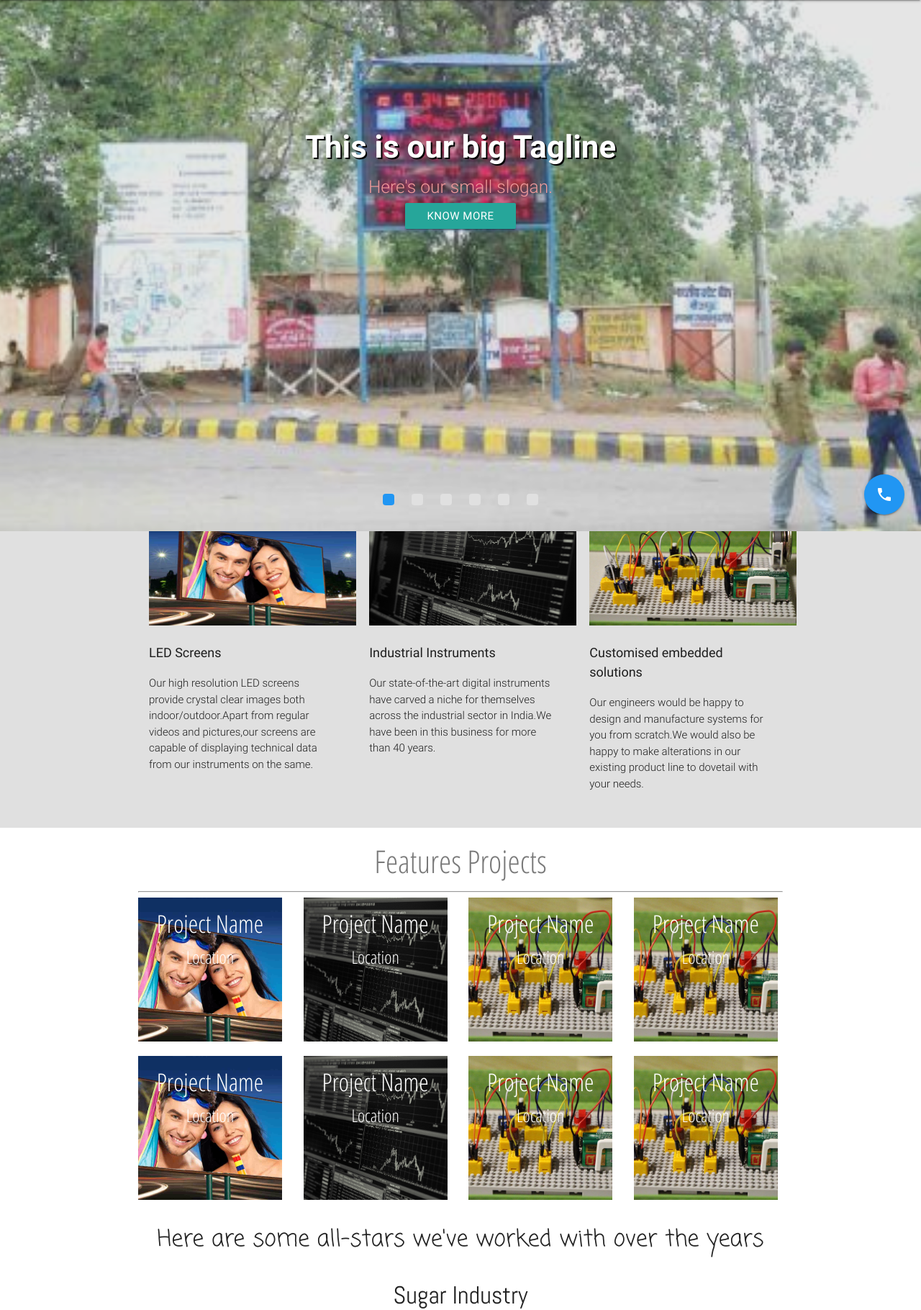
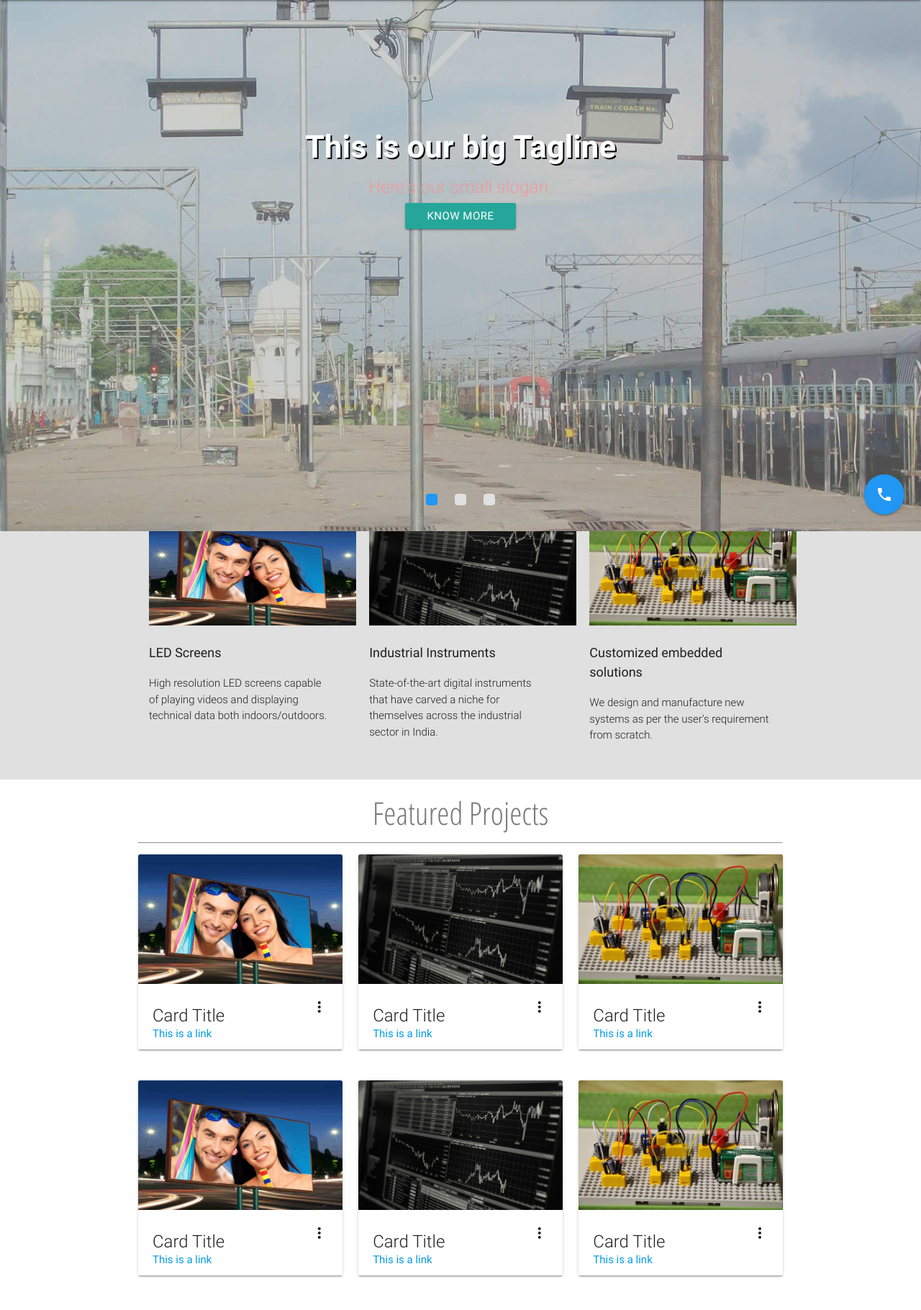
Before and after one commit to abhishek-8/electromed, a PHP site: page /home.html in a window 1280 px wide. Shown: the part 62-1882 px from the top of the page at 72% size. Run offline with PHP 8.4, Linux system fonts and the light colour scheme; some libraries are stand-ins or nearby versions.

Commit message:
project cards

```diff
--- a/about.html
+++ b/about.html
@@ -94,7 +94,7 @@
           <ul class="right hide-on-med-and-down">
             <li><a href="home.html" class="navLink">Home</a></li>
             <li class="active"><a href="about.html" class="navLink">About Us</a></li>
-            <li><a href="" class="dropdown-button navLink" data-activates="products">Products<i class="material-icons right">arrow_drop_down</i></a></li>
+            <li><a href="product_list.html" class="dropdown-button navLink" data-activates="products">Products<i class="material-icons right">arrow_drop_down</i></a></li>
             <li><a href="contactForm.html" class="navLink">Contact Us</a></li>
           </ul>
           <!--<ul id="nav-mobile" class="side-nav">
@@ -293,7 +293,7 @@
         </div>
       </div>
       <div class="col l4">
-        <div class="card">
+        <div class="card parent">
           <div class="card-image waves-effect waves-block waves-light">
             <img class="activator" height="180" src="photos/temp_cont1.jpg">
           </div>
--- a/css/style.css
+++ b/css/style.css
@@ -6,71 +6,43 @@ body{
   background: #f5f5f5;
 }*/
 .cover-pic{
-   -webkit-filter: opacity(75%); /* Safari */
-    filter: opacity(75%);
+   -webkit-filter: opacity(50%); /* Safari */
+    filter: opacity(50%);
 }
 .parent {
-  height:200px;
-  width:200px;
    overflow: hidden;
 }
 .image1 {
-  width: 100%;
-  height: 100%;
-  background-color: black; /* fallback color */
-  background-image: url("../card1.jpg");
-  background-position: center;
-  background-size: cover;
   transition: all .5s;
   overflow: hidden;
 }
 .image2 {
   width: 100%;
   height: 100%;
-  background-color: black; /* fallback color */
-  background-image: url("../card2.jpg");
-  background-position: center;
-  background-size: cover;
   transition: all .5s;
   overflow: hidden;
 }
 .image3 {
   width: 100%;
   height: 100%;
-  background-color: black; /* fallback color */
-  background-image: url("../card3.jpg");
-  background-position: center;
-  background-size: cover;
   transition: all .5s;
   overflow: hidden;
 }
 .image4 {
   width: 100%;
   height: 100%;
-  background-color: black; /* fallback color */
-  background-image: url("../card2.jpg");
-  background-position: center;
-  background-size: cover;
   transition: all .5s;
   overflow: hidden;
 }
 .image5 {
   width: 100%;
   height: 100%;
-  background-color: black; /* fallback color */
-  background-image: url("../card3.jpg");
-  background-position: center;
-  background-size: cover;
   transition: all .5s;
   overflow: hidden;
 }
 .image6 {
   width: 100%;
   height: 100%;
-  background-color: black; /* fallback color */
-  background-image: url("../card1.jpg");
-  background-position: center;
-  background-size: cover;
   transition: all .5s;
   overflow: hidden;
 }
@@ -129,6 +101,9 @@ body{
  background-size:contain;
  background-repeat:   no-repeat;
  /*background-position:center*/
+}
+.over-img{
+  background: rgba(0, 0, 0, 0.4);
 }
 
 #home_content{
--- a/home.html
+++ b/home.html
@@ -81,7 +81,7 @@
           <ul class="right hide-on-med-and-down">
             <li class="active"><a href="home.html" class="navLink">Home</a></li>
             <li><a href="about.html" class="navLink">About Us</a></li>
-            <li><a href="#" class="dropdown-button navLink" data-activates="products">Products<i class="material-icons right">arrow_drop_down</i></a></li>
+            <li><a href="product_list.html" class="dropdown-button navLink" data-activates="products">Products<i class="material-icons right">arrow_drop_down</i></a></li>
             <li><a href="contactForm.html" class="navLink">Contact Us</a></li>
           </ul>
 
@@ -97,10 +97,11 @@
         </div>
       </nav>
     </div>
+
     <div class="slider fullscreen" >
       <ul class="slides">
         <li>
-          <img class="cover-pic" src="cover/3.jpg"> <!-- random image -->
+          <img class="cover-pic" src="cover/cover3.jpg"> <!-- random image -->
           <div class="caption center-align">
             <h3><b>This is our big Tagline</b></h3>
             <h5 class="light red-text text-lighten-3">Here's our small slogan.</h5>
@@ -108,7 +109,7 @@
           </div>
         </li>
         <li>
-          <img class="cover-pic" src="cover/4.jpg"> <!-- random image -->
+          <img class="cover-pic" src="cover/cover2.jpg"> <!-- random image -->
           <div class="caption left-align">
             <h3><b>Left Aligned Caption</b></h3>
             <h5 class="light grey-text text-lighten-3">Here's our small slogan.</h5>
@@ -117,33 +118,7 @@
         </li>
 
         <li>
-          <img class="cover-pic" src="cover/mahabal2.jpg"> <!-- random image -->
-          <div class="caption right-align">
-            <h3><b>Right Aligned Caption</b></h3>
-            <h5 class="light grey-text text-lighten-3">Here's our small slogan.</h5>
-            <a class="btn">Know more</a>
-          </div>
-        </li>
-
-        <li>
-          <img class="cover-pic" src="cover/patna_rlw_stn.jpg"> <!-- random image -->
-          <div class="caption right-align">
-            <h3><b>Right Aligned Caption</b></h3>
-            <h5 class="light grey-text text-lighten-3">Here's our small slogan.</h5>
-            <a class="btn">Know more</a>
-          </div>
-        </li>
-        <li>
-          <img class="cover-pic" src="cover/rihand2.jpg"> <!-- random image -->
-          <div class="caption right-align">
-            <h3><b>We believe in technology</b></h3>
-            <h5 class="light grey-text text-lighten-3">Here's our small slogan.</h5>
-            <a class="btn">Know more</a>
-          </div>
-        </li>
-
-        <li>
-          <img class="cover-pic" src="cover/rihand6.jpg"> <!-- random image -->
+          <img class="cover-pic" src="cover/cover1.jpg"> <!-- random image -->
           <div class="caption right-align">
             <h3><b>Right Aligned Caption</b></h3>
             <h5 class="light grey-text text-lighten-3">Here's our small slogan.</h5>
@@ -152,10 +127,11 @@
         </li>
       </ul>
     </div>
+
     <div class="container-fluid" id="home_content">
       <div class="container">
         <br>
-        <h4 style="font-size:20px;">ELECTROMED DESIGNS, MANUFACTURES AND SUPPLIE LED SCREENS AND DIGITAL INSTRUMENTS</h4>
+        <h4 style="font-size:20px;">ELECTROMED DESIGNS, MANUFACTURES AND SUPPLIES LED SCREENS AND DIGITAL INSTRUMENTS</h4>
         <div class="section">
           <!--   Icon Section   -->
           <div class="row">
@@ -164,7 +140,7 @@
                 <img  height="162" width="288" src="card1.jpg">
 
                 <p style="font-size:18px;">LED Screens</p>
-                <p class="light">Our high resolution LED screens provide crystal clear images both indoor/outdoor.Apart from regular videos and pictures,our screens are capable of displaying technical data from our instruments on the same.</p><br>
+                <p class="light">High resolution LED screens capable of playing videos and displaying technical data both indoors/outdoors.</p><br>
               </div>
             </div>
             <div class="col s12 m3 l4">
@@ -172,7 +148,7 @@
                 <img  height="162" width="288" src="card2.jpg">
 
                 <p style="font-size:18px;">Industrial Instruments</p>
-                <p class="light">Our state-of-the-art digital instruments have carved a niche for themselves across the industrial sector in India.We have been in this business for more than 40 years.</p>
+                <p class="light">State-of-the-art digital instruments that have carved a niche for themselves across the industrial sector in India.</p>
               </div>
             </div>
 
@@ -180,8 +156,8 @@
               <div class="icon-block hoverable">
                 <img  height="162" width="288" src="card3.jpg">
 
-                <p style="font-size:18px;">Customised embedded solutions</p>
-                <p class="light">Our engineers would be happy to design and manufacture systems for you from scratch.We would also be happy to make alterations in our existing product line to dovetail with your needs.</p>
+                <p style="font-size:18px;">Customized embedded solutions</p>
+                <p class="light"> We design and manufacture new systems as per the user's requirement from scratch.</p>
               </div>
             </div>
           </div>
@@ -193,83 +169,118 @@
 
 
     <div class="container">
-    <h3 class="headName">Features Projects</h3>
+    <h3 class="headName">Featured Projects</h3>
     <hr>
+
     <div class="row">
-    <div class="col l2">
-    <div class="parent">
-      <div class="image1">
-       <h4 class="headNamev3">Project Name</h4>
-        <h5 class="headNamev3">Location</h5>
+
+    <div class="col l4">
+   <div class="card parent">
+          <div class="card-image image1 waves-effect waves-block waves-light">
+            <img class="activator" height="180" src="card1.jpg">
           </div>
+          <div class="card-content" style="line-height: 20%;">
+            <span class="card-title activator grey-text text-darken-4">Card Title<i class="material-icons right">more_vert</i></span>
+            <p><a href="#">This is a link</a></p>
           </div>
-    </div>
-    <div class="col l2 offset-l1">
-    <div class="parent">
-      <div class="image2">
-      <h4 class="headNamev3">Project Name</h4>
-        <h5 class="headNamev3">Location</h5>
-      </div>
-    </div>
-    </div>
-    <div class="col l2 offset-l1">
-    <div class="parent">
-      <div class="image3">
-      <h4 class="headNamev3">Project Name</h4>
-        <h5 class="headNamev3">Location</h5>
+          <div class="card-reveal">
+            <span class="card-title grey-text text-darken-4" >Card Title<i class="material-icons right">close</i></span>
+            <p>Here is some more information about this product that is only revealed once clicked on.</p>
           </div>
         </div>
     </div>
 
-    <div class="col l2 offset-l1">
-    <div class="parent">
-      <div class="image3">
-      <h4 class="headNamev3">Project Name</h4>
-        <h5 class="headNamev3">Location</h5>
+
+    <div class="col l4">
+   <div class="card parent">
+          <div class="card-image image1 waves-effect waves-block waves-light">
+            <img class="activator" height="180" src="card2.jpg">
+          </div>
+          <div class="card-content" style="line-height: 20%;">
+            <span class="card-title activator grey-text text-darken-4">Card Title<i class="material-icons right">more_vert</i></span>
+            <p><a href="#">This is a link</a></p>
+          </div>
+          <div class="card-reveal">
+            <span class="card-title grey-text text-darken-4" >Card Title<i class="material-icons right">close</i></span>
+            <p>Here is some more information about this product that is only revealed once clicked on.</p>
+          </div>
+        </div>
+    </div>
+
+    <div class="col l4">
+    <div class="card parent">
+          <div class="card-image image1 waves-effect waves-block waves-light">
+            <img class="activator" height="180" src="card3.jpg">
+          </div>
+          <div class="card-content" style="line-height: 20%;">
+            <span class="card-title activator grey-text text-darken-4">Card Title<i class="material-icons right">more_vert</i></span>
+            <p><a href="#">This is a link</a></p>
+          </div>
+          <div class="card-reveal">
+            <span class="card-title grey-text text-darken-4" >Card Title<i class="material-icons right">close</i></span>
+            <p>Here is some more information about this product that is only revealed once clicked on.</p>
           </div>
         </div>
     </div>
 
     </div>
 
+
+
     <div class="row">
-    <div class="col l2">
-    <div class="parent">
-      <div class="image1">
 
-      <h4 class="headNamev3">Project Name</h4>
-        <h5 class="headNamev3">Location</h5>
+    <div class="col l4">
+   <div class="card parent">
+          <div class="card-image image1 waves-effect waves-block waves-light">
+            <img class="activator" height="180" src="card1.jpg">
           </div>
+          <div class="card-content" style="line-height: 20%;">
+            <span class="card-title activator grey-text text-darken-4">Card Title<i class="material-icons right">more_vert</i></span>
+            <p><a href="#">This is a link</a></p>
           </div>
-    </div>
-    <div class="col l2 offset-l1">
-    <div class="parent">
-      <div class="image2">
-        <h4 class="headNamev3">Project Name</h4>
-        <h5 class="headNamev3">Location</h5>
-      </div>
-    </div>
-    </div>
-    <div class="col l2 offset-l1">
-    <div class="parent">
-      <div class="image3">
-      <h4 class="headNamev3">Project Name</h4>
-        <h5 class="headNamev3">Location</h5>
+          <div class="card-reveal">
+            <span class="card-title grey-text text-darken-4" >Card Title<i class="material-icons right">close</i></span>
+            <p>Here is some more information about this product that is only revealed once clicked on.</p>
           </div>
         </div>
     </div>
 
-    <div class="col l2 offset-l1">
-    <div class="parent">
-      <div class="image3">
-      <h4 class="headNamev3">Project Name</h4>
-        <h5 class="headNamev3">Location</h5>
+
+    <div class="col l4">
+   <div class="card parent">
+          <div class="card-image image1 waves-effect waves-block waves-light">
+            <img class="activator" height="180" src="card2.jpg">
+          </div>
+          <div class="card-content" style="line-height: 20%;">
+            <span class="card-title activator grey-text text-darken-4">Card Title<i class="material-icons right">more_vert</i></span>
+            <p><a href="#">This is a link</a></p>
+          </div>
+          <div class="card-reveal">
+            <span class="card-title grey-text text-darken-4" >Card Title<i class="material-icons right">close</i></span>
+            <p>Here is some more information about this product that is only revealed once clicked on.</p>
+          </div>
+        </div>
+    </div>
+
+    <div class="col l4">
+    <div class="card parent">
+          <div class="card-image image1 waves-effect waves-block waves-light">
+            <img class="activator" height="180" src="card3.jpg">
+          </div>
+          <div class="card-content" style="line-height: 20%;">
+            <span class="card-title activator grey-text text-darken-4">Card Title<i class="material-icons right">more_vert</i></span>
+            <p><a href="#">This is a link</a></p>
+          </div>
+          <div class="card-reveal">
+            <span class="card-title grey-text text-darken-4" >Card Title<i class="material-icons right">close</i></span>
+            <p>Here is some more information about this product that is only revealed once clicked on.</p>
           </div>
         </div>
     </div>
 
     </div>
     </div>
+
     <!--
     <h1 class="headName" >Products</h1>
     <hr>
@@ -330,6 +341,7 @@
       </div>
     </div>
     -->
+    <br>
     <center><p style="font-size:32px;font-family: 'Coming Soon', cursive;"><strong>Here are some all-stars we've worked with over the years</strong></p></center>
 
 
--- a/products.php
+++ b/products.php
@@ -109,7 +109,7 @@ $x= $_GET['id'];
           <ul class="right hide-on-med-and-down">
             <li><a href="home.html" class="navLink">Home</a></li>
             <li><a href="about.html" class="navLink">About Us</a></li>
-            <li class="active"><a href="" class="dropdown-button navLink" data-activates="products">Products<i class="material-icons right">arrow_drop_down</i></a></li>
+            <li class="active"><a href="product_list.html" class="dropdown-button navLink" data-activates="products">Products<i class="material-icons right">arrow_drop_down</i></a></li>
             <li><a href="contactForm.html" class="navLink">Contact Us</a></li>
           </ul>
           <!--<ul id="nav-mobile" class="side-nav">
```
Also changed, not shown: product_list.html (added, +249 -0 lines), cover/3.jpg (deleted), cover/4.jpg (deleted), cover/cover1.jpg (added), cover/cover2.jpg (added), cover/cover3.jpg (added), cover/mahabal2.jpg (deleted), cover/patna_rlw_stn.jpg (deleted), cover/rihand2.jpg (deleted), cover/rihand6.jpg (deleted). Lines whose indentation alone changed are shown as unchanged.
